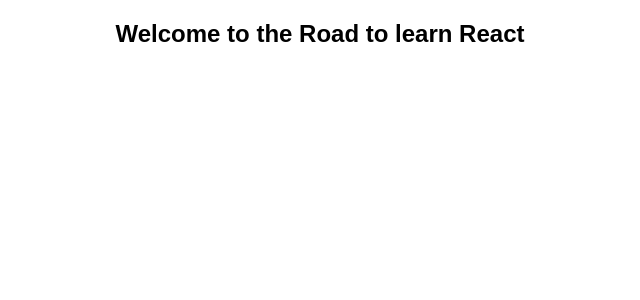
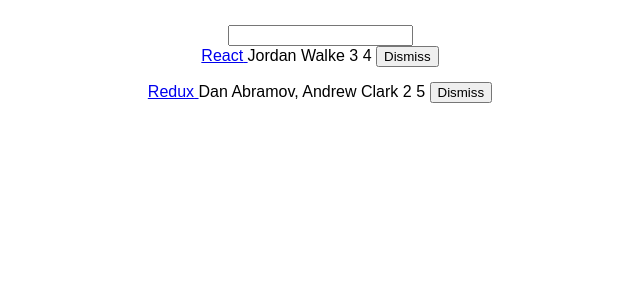
Before and after one commit to deepakkarki/hnapp, a React (Create React App) app: page / in a window 1280 px wide. Shown: the top 300 px of the page, without its empty margins (320-960 px from the left). Built offline with nearby package versions, Linux system fonts and the light colour scheme.

Commit message:
Added listing and search(form) - next step is splitting up the app component into '<Search>' and '<Table>' components.

```diff
--- a/src/App.css
+++ b/src/App.css
@@ -1,10 +1,15 @@
 .App {
   text-align: center;
+  margin-top: 25px;
 }
 
 .App-logo {
   animation: App-logo-spin infinite 20s linear;
   height: 80px;
+}
+
+.item {
+  padding-bottom: 15px
 }
 
 .App-header {
--- a/src/App.js
+++ b/src/App.js
@@ -1,14 +1,78 @@
 import React, { Component } from 'react';
 import './App.css';
 
+const list = [
+  {
+    title: 'React',
+    url: 'https://facebook.github.io/react/',
+    author: 'Jordan Walke',
+    num_comments: 3,
+    points: 4,
+    objectID: 0,
+}, {
+    title: 'Redux',
+    url: 'https://github.com/reactjs/redux',
+    author: 'Dan Abramov, Andrew Clark',
+    num_comments: 2,
+    points: 5,
+    objectID: 1,
+}, ];
 
 
+function isSearched(searchTerm) {
+  return function(item) {
+    return !searchTerm ||
+      item.title.toLowerCase().includes(searchTerm.toLowerCase());
+  }
+}
+
 class App extends Component {
+
+  constructor(props){
+    super(props);
+    this.state = {
+      list: list,
+      searchTerm: ""
+    };
+    this.onDismiss = this.onDismiss.bind(this);
+    this.onSearchChange = this.onSearchChange.bind(this)
+  }
+
+  onDismiss(id){
+    const updatedList = this.state.list.filter(item => item.objectID !== id);
+    this.setState({ list: updatedList });
+  }
+
+  onSearchChange(event) {
+    this.setState({ searchTerm: event.target.value });
+  }
+
   render() {
-    var helloWorld = 'Welcome to the Road to learn React';
     return (
       <div className="App">
-        <h2>{helloWorld}</h2>
+        <form>
+          <input type="text" onChange={this.onSearchChange}/>
+        </form>
+        {
+          this.state.list
+            .filter(isSearched(this.state.searchTerm))
+            .map(item => {
+              return (
+                <div key={item.objectID} className="item">
+                  <span>
+                    <a href={item.url}> {item.title} </a>
+                  </span>
+                  <span> {item.author} </span>
+                  <span> {item.num_comments} </span>
+                  <span> {item.points}  </span>
+                  <span>
+                    <button onClick={() => this.onDismiss(item.objectID)}
+                      type="button"> Dismiss </button>
+                  </span>
+                </div>
+              );
+            })
+        }
       </div>
     );
   }
--- a/src/index.js
+++ b/src/index.js
@@ -6,7 +6,3 @@
 
 ReactDOM.render(<App />, document.getElementById('root'));
 registerServiceWorker();
-
-if (module.hot) {
-  module.hot.accept()
-}
```
